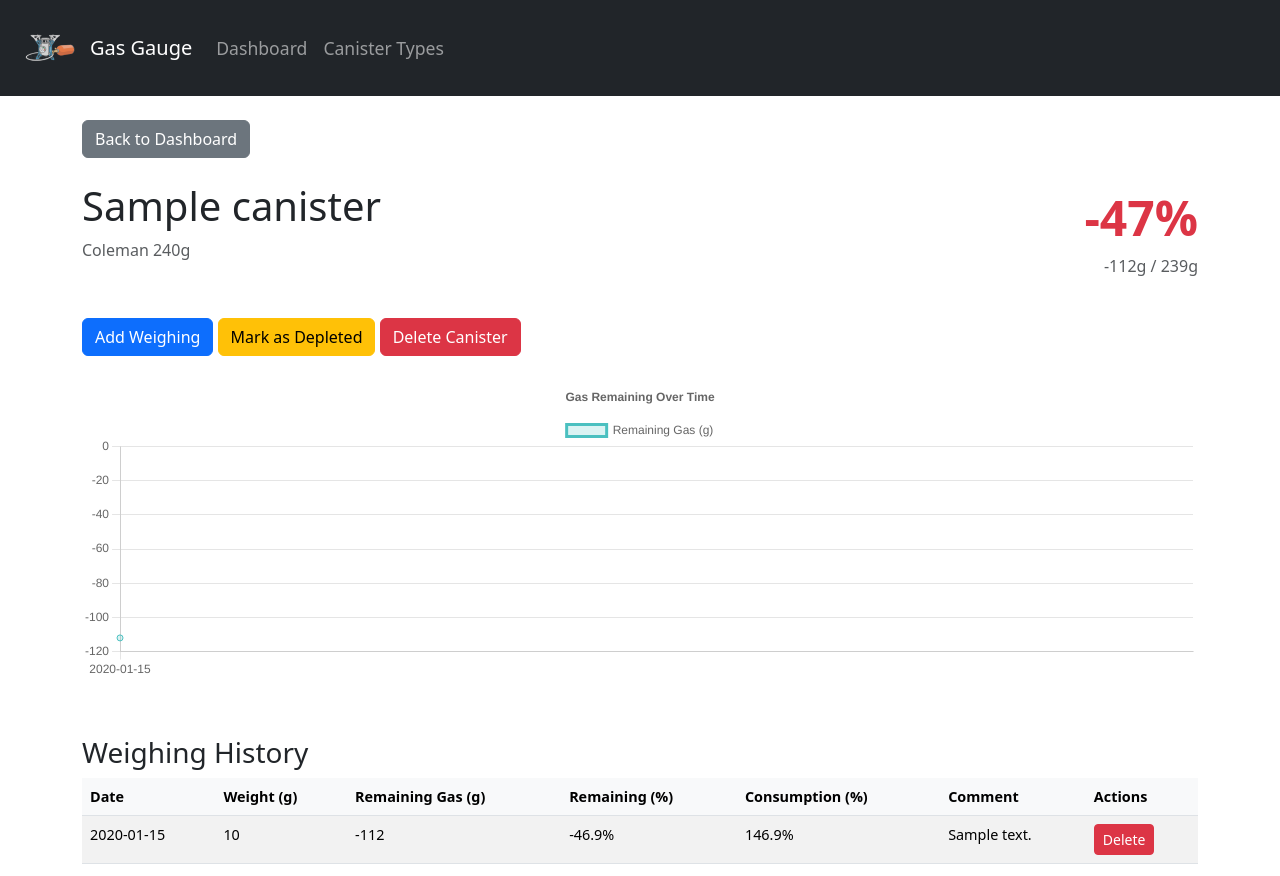
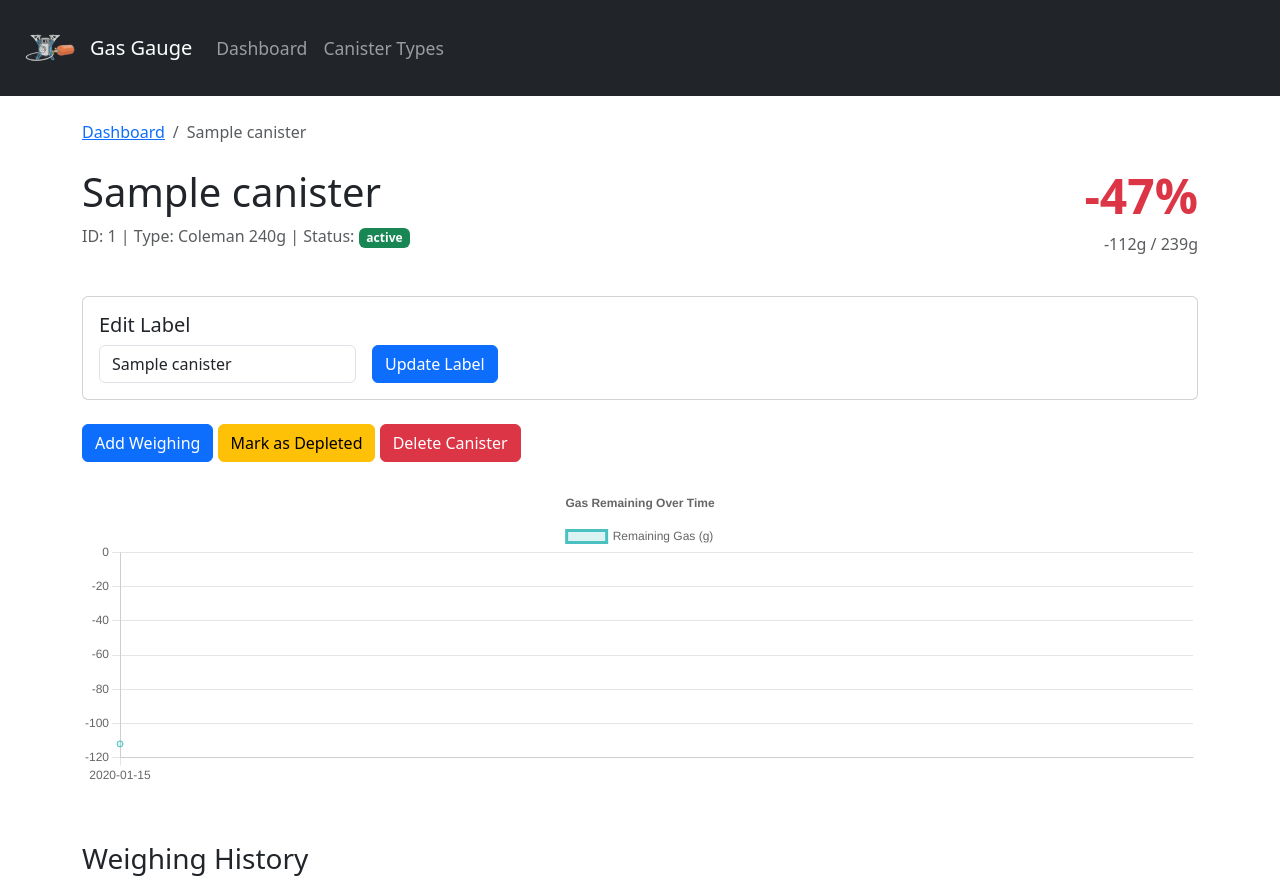
Before and after one commit to xivind/gas-gauge, a FastAPI app: page /canister/1 in a window 1280 px wide. Shown: the top 876 px of the page. Run offline with FastAPI, Linux system fonts and the light colour scheme; data comes from the database, SQL or seed files in the repository; tables that the repository leaves empty hold one stand-in row (values such as "Sample post"); some libraries are stand-ins or nearby versions.

Commit message:
feat: update canister detail template for labels and UUID IDs
- Show label as main heading, ID as metadata
- Add label edit form with validation
- Update delete button for string IDs
- Update breadcrumbs to show label
- Improve layout and spacing

🤖 Generated with [Claude Code](https://claude.com/claude-code)

Co-Authored-By: Claude <noreply@anthropic.com>

```diff
--- a/templates/canister_detail.html
+++ b/templates/canister_detail.html
@@ -3,22 +3,50 @@
 {% block title %}{{ canister.label }} - Gas Gauge{% endblock %}
 
 {% block content %}
-<div class="mb-4">
-    <a href="/" class="btn btn-secondary">Back to Dashboard</a>
-</div>
+<nav aria-label="breadcrumb">
+    <ol class="breadcrumb">
+        <li class="breadcrumb-item"><a href="/">Dashboard</a></li>
+        <li class="breadcrumb-item active" aria-current="page">{{ canister.label }}</li>
+    </ol>
+</nav>
 
-<div class="row mb-4">
-    <div class="col-md-8">
+<div class="d-flex justify-content-between align-items-center mb-4">
+    <div>
         <h1>{{ canister.label }}</h1>
-        <p class="text-muted">{{ canister.canister_type.name }}</p>
+        <p class="text-muted">
+            ID: {{ canister.id }} |
+            Type: {{ canister.canister_type.name }} |
+            Status: <span class="badge {% if canister.status == 'depleted' %}bg-secondary{% else %}bg-success{% endif %}">{{ canister.status }}</span>
+        </p>
     </div>
-    <div class="col-md-4 text-end">
+    <div>
         {% if latest_weighing %}
         <div class="percentage-display status-{{ status_class }}">
             {{ "%.0f"|format(latest_weighing.remaining_percentage) }}%
         </div>
-        <p class="text-muted">{{ latest_weighing.remaining_gas }}g / {{ canister.canister_type.gas_capacity }}g</p>
+        <p class="text-muted text-end">{{ latest_weighing.remaining_gas }}g / {{ canister.canister_type.gas_capacity }}g</p>
         {% endif %}
+    </div>
+</div>
+
+<!-- Edit Label Section -->
+<div class="card mb-4">
+    <div class="card-body">
+        <h5 class="card-title">Edit Label</h5>
+        <form action="/canister/{{ canister.id }}/update-label" method="post" class="row g-3">
+            <div class="col-auto">
+                <input type="text"
+                       class="form-control"
+                       name="label"
+                       value="{{ canister.label }}"
+                       required
+                       maxlength="64"
+                       placeholder="Canister label">
+            </div>
+            <div class="col-auto">
+                <button type="submit" class="btn btn-primary">Update Label</button>
+            </div>
+        </form>
     </div>
 </div>
 
```
